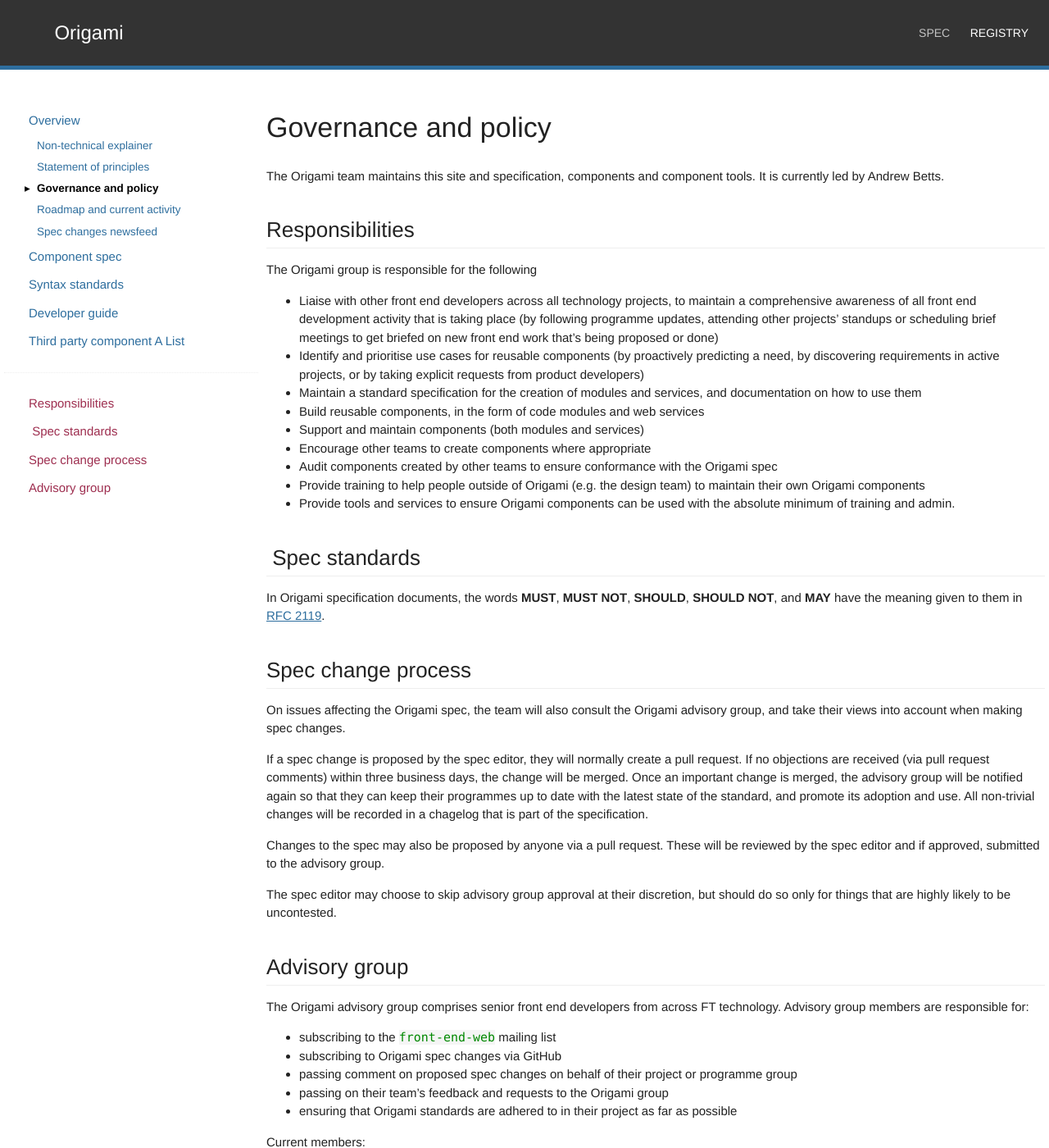
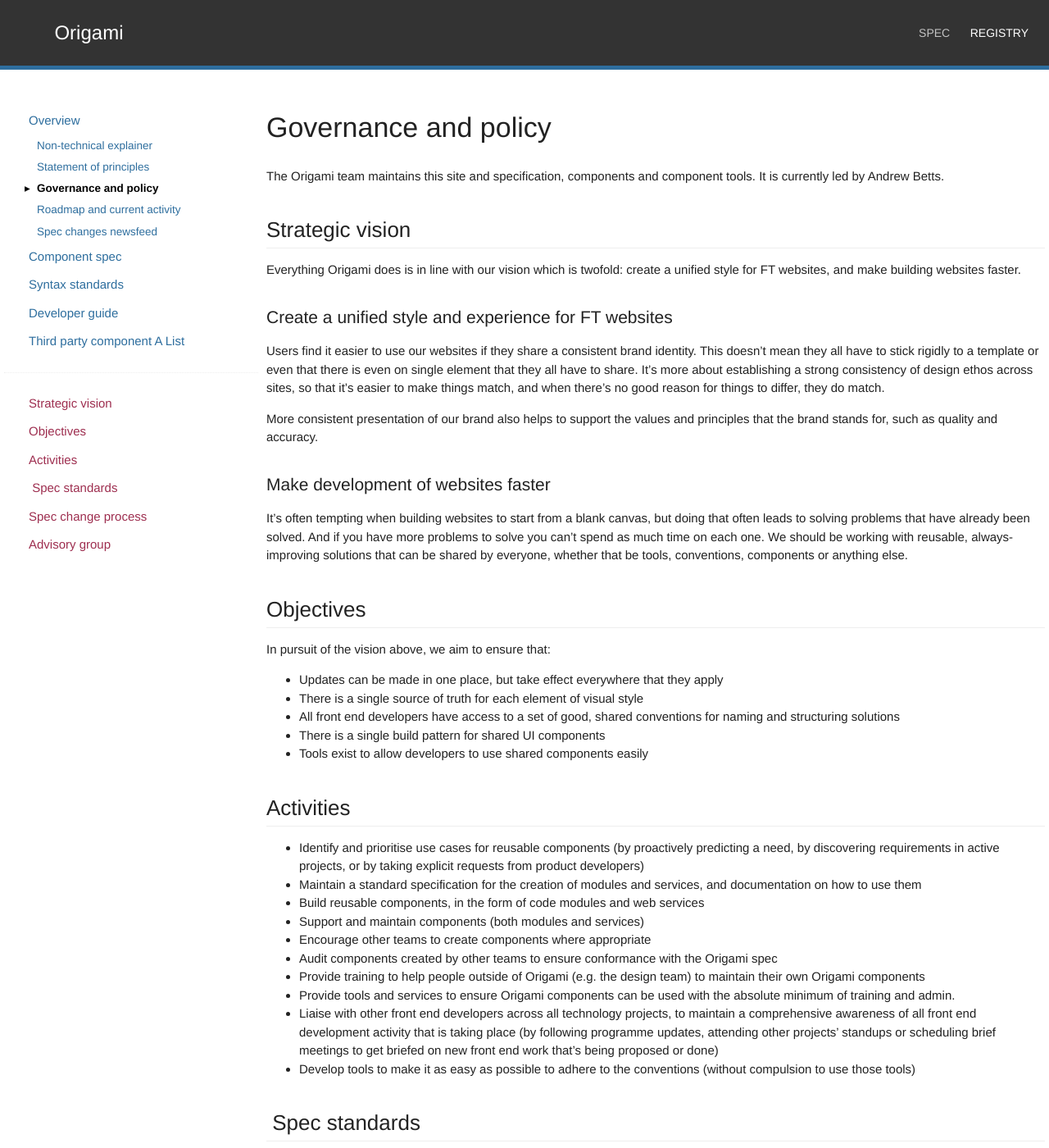
Before and after one commit to Financial-Times/ft-origami, a Jekyll site: the page built from docs/overview/governance.md, in a window 1280 px wide and 1400 px high. Shown: the whole window at 82% size. Built offline with Jekyll 4.4.1, drawn with Linux system fonts in a browser that asks for light colours; some web fonts are replaced; comment, search, counter and statistics services are not loaded; some of the changed text lies outside the part shown.

Commit message:
Update with strategy from off site summit

```diff
--- a/docs/overview/governance.md
+++ b/docs/overview/governance.md
@@ -9,11 +9,33 @@ permalink: /docs/overview/governance/
 
 The Origami team maintains this site and specification, components and component tools.  It is currently led by Andrew Betts.
 
-## Responsibilities
+## Strategic vision
 
-The Origami group is responsible for the following
+Everything Origami does is in line with our vision which is twofold: create a unified style for FT websites, and make building websites faster.
 
-* Liaise with other front end developers across all technology projects, to maintain a comprehensive awareness of all front end development activity that is taking place (by following programme updates, attending other projects' standups or scheduling brief meetings to get briefed on new front end work that's being proposed or done)
+### Create a unified style and experience for FT websites
+
+Users find it easier to use our websites if they share a consistent brand identity.  This doesn't mean they all have to stick rigidly to a template or even that there is even on single element that they all have to share.  It's more about establishing a strong consistency of design ethos across sites, so that it's easier to make things match, and when there's no good reason for things to differ, they do match.
+
+More consistent presentation of our brand also helps to support the values and principles that the brand stands for, such as quality and accuracy.
+
+### Make development of websites faster
+
+It's often tempting when building websites to start from a blank canvas, but doing that often leads to solving problems that have already been solved.  And if you have more problems to solve you can't spend as much time on each one.  We should be working with reusable, always-improving solutions that can be shared by everyone, whether that be tools, conventions, components or anything else.
+
+## Objectives
+
+In pursuit of the vision above, we aim to ensure that:
+
+* Updates can be made in one place, but take effect everywhere that they apply
+* There is a single source of truth for each element of visual style
+* All front end developers have access to a set of good, shared conventions for naming and structuring solutions
+* There is a single build pattern for shared UI components
+* Tools exist to allow developers to use shared components easily
+
+
+## Activities
+
 * Identify and prioritise use cases for reusable components (by proactively predicting a need, by discovering requirements in active projects, or by taking explicit requests from product developers)
 * Maintain a standard specification for the creation of modules and services, and documentation on how to use them
 * Build reusable components, in the form of code modules and web services
@@ -22,6 +44,9 @@ The Origami group is responsible for the following
 * Audit components created by other teams to ensure conformance with the Origami spec
 * Provide training to help people outside of Origami (e.g. the design team) to maintain their own Origami components
 * Provide tools and services to ensure Origami components can be used with the absolute minimum of training and admin.
+* Liaise with other front end developers across all technology projects, to maintain a comprehensive awareness of all front end development activity that is taking place (by following programme updates, attending other projects' standups or scheduling brief meetings to get briefed on new front end work that's being proposed or done)
+* Develop tools to make it as easy as possible to adhere to the conventions (without compulsion to use those tools)
+
 
 ## Spec standards
 
@@ -52,6 +77,7 @@ Current members:
 * Rhys Evans (ft.com)
 * Luke Kavanagh (Interactive graphics)
 * Stuart Turner (Advertising)
-* Matt Andrews (Web app)
+* Matt Andrews (Next FT)
 * James Nicholls (Membership)
 * TBC (Specialist titles)
+* TBC (Web app)
```
Also changed, not shown: index.md (+3 -1 lines).
